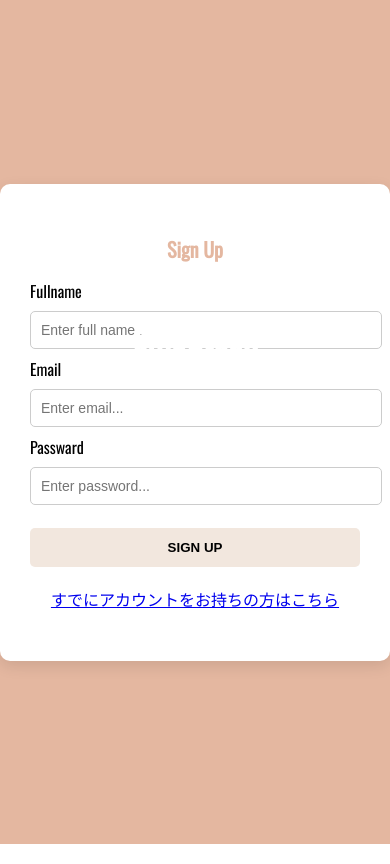
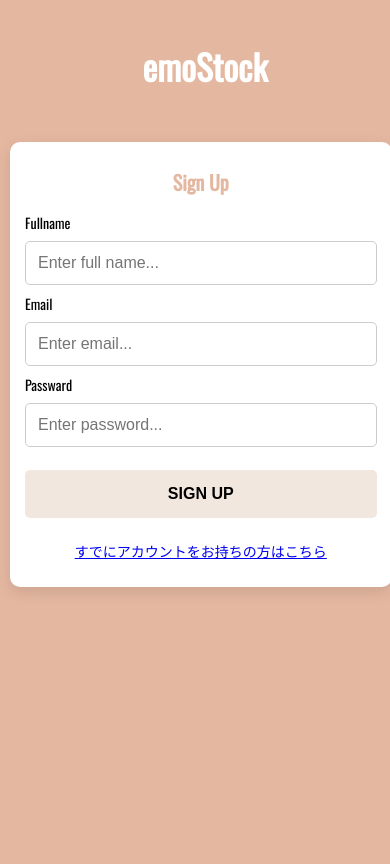
Before and after one commit to mah0310/emostock-mvp, a PHP site: page / in a window 390 px wide. Run offline with PHP 8.4, Linux system fonts and the light colour scheme.

Commit message:
Update main.css

```diff
--- a/css/main.css
+++ b/css/main.css
@@ -71,3 +71,69 @@ body {
   input[type="submit"]:hover {
     background-color: #e0d2c8;
   }
+
+
+/* モバイル対応 */
+@media (max-width: 768px) {
+  body {
+      padding: 10px !important;
+      display: flex !important;
+      flex-direction: column !important;
+      justify-content: flex-start !important;
+      min-height: 100vh !important;
+      height: auto !important;
+  }
+
+  .logo {
+      position: static !important;
+      margin: 20px auto !important;
+      text-align: center;
+  }
+
+  .form-container {
+      width: 90% !important;
+      max-width: 400px !important;
+      margin: 20px auto !important;
+      padding: 20px !important;
+  }
+
+  .form-title {
+      font-size: 24px !important;
+  }
+
+  input[type="text"],
+  input[type="password"],
+  input[type="email"] {
+      width: 100% !important;
+      font-size: 16px !important; /* iOSのズーム防止 */
+      padding: 12px !important;
+      box-sizing: border-box;
+  }
+
+  input[type="submit"] {
+      width: 100% !important;
+      font-size: 16px !important;
+      padding: 15px !important;
+  }
+
+  label {
+      font-size: 14px !important;
+  }
+
+  a {
+      font-size: 14px !important;
+      word-break: break-word;
+  }
+}
+
+/* 小さい画面用 */
+@media (max-width: 480px) {
+  .form-container {
+      width: 95% !important;
+      padding: 15px !important;
+  }
+
+  .form-title {
+      font-size: 20px !important;
+  }
+}
```
